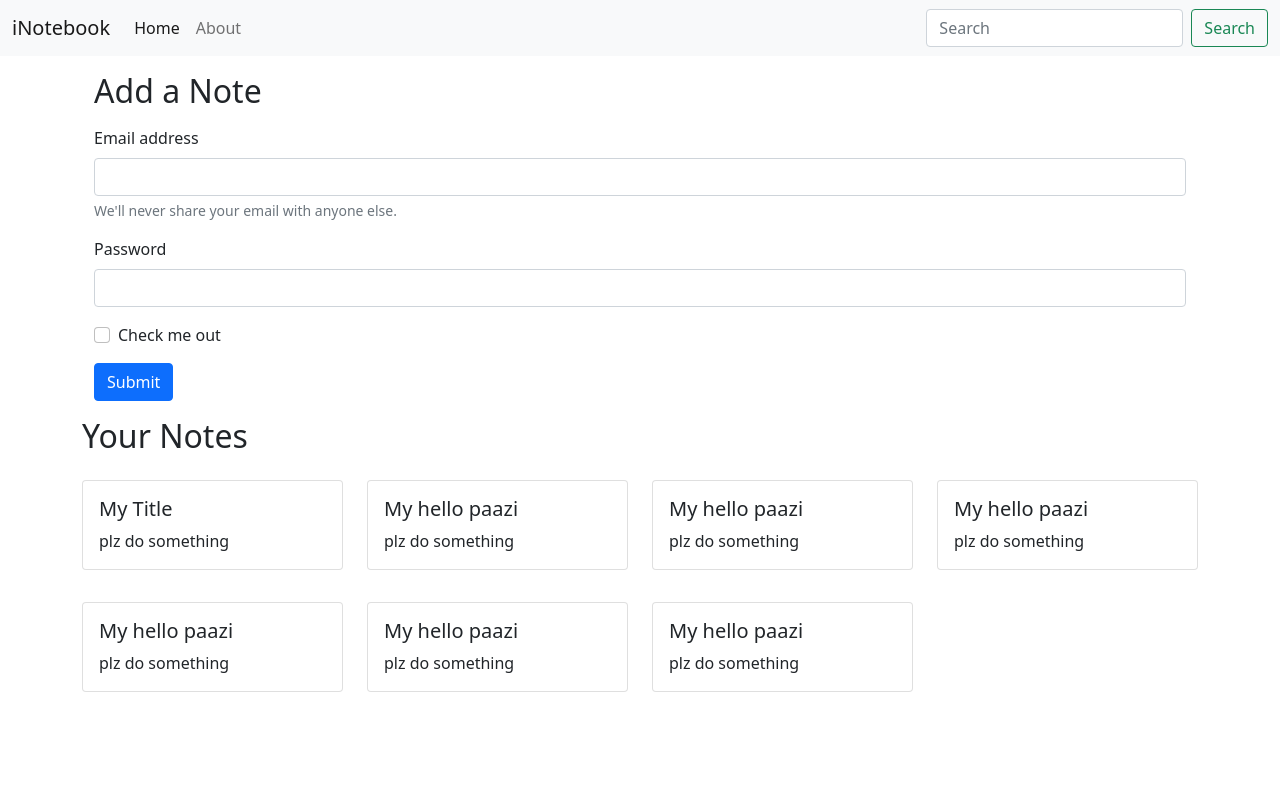
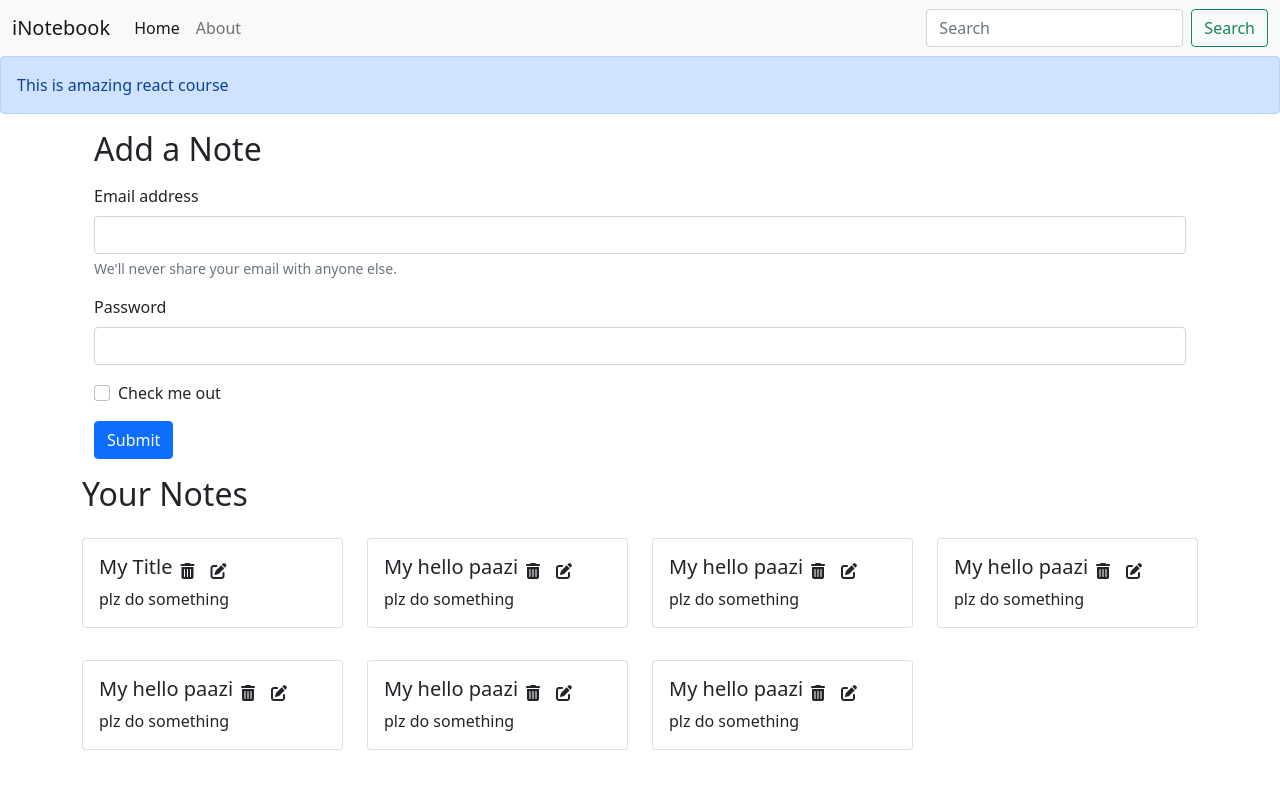
Before and after one commit to adarshpremshukla/inotebook, a React (Create React App) app: page / in a window 1280 px wide. Shown: the top 786 px of the page. Built offline with nearby package versions, Linux system fonts and the light colour scheme.

Commit message:
video62
add font awesome and alert.js

```diff
--- a/public/index.html
+++ b/public/index.html
@@ -20,6 +20,8 @@
   <noscript>You need to enable JavaScript to run this app.</noscript>
   <div id="root"></div>
 
+  <!-- font awesome link -->
+  <script src="https://kit.fontawesome.com/b40bd984a7.js" crossorigin="anonymous"></script>
 
   <!-- bootstrap js -->
   <script src="https://cdn.jsdelivr.net/npm/bootstrap@5.0.2/dist/js/bootstrap.bundle.min.js"
--- a/src/App.js
+++ b/src/App.js
@@ -8,6 +8,7 @@
 import Home from './components/Home';
 import About from './components/About';
 import NoteState from './context/notes/NoteState';
+import Alert from './components/Alert';
 
 export default function App() {
   return (
@@ -15,6 +16,7 @@
       <NoteState>
         <Router>
           <Navbar />
+          <Alert message="This is amazing react course"/>
           <div className="container">
             <Routes>
               <Route path="/" element={<Home />} />
--- /dev/null
+++ b/src/components/Alert.js
@@ -0,0 +1,11 @@
+import React from 'react'
+
+export const Alert = (props) => {
+    return (
+        <div className="alert alert-primary" role="alert">
+            {props.message}
+        </div>
+    )
+}
+
+export default Alert
--- a/src/components/Home.js
+++ b/src/components/Home.js
@@ -7,17 +7,17 @@
         <h2>Add a Note</h2>
         <form className='my-3'>
           <div className="mb-3">
-            <label for="exampleInputEmail1" className="form-label">Email address</label>
+            <label htmlFor="exampleInputEmail1" className="form-label">Email address</label>
             <input type="email" className="form-control" id="exampleInputEmail1" aria-describedby="emailHelp" />
             <div id="emailHelp" className="form-text">We'll never share your email with anyone else.</div>
           </div>
           <div className="mb-3">
-            <label for="exampleInputPassword1" className="form-label">Password</label>
+            <label htmlFor="exampleInputPassword1" className="form-label">Password</label>
             <input type="password" className="form-control" id="exampleInputPassword1" />
           </div>
           <div className="mb-3 form-check">
             <input type="checkbox" className="form-check-input" id="exampleCheck1" />
-            <label className="form-check-label" for="exampleCheck1">Check me out</label>
+            <label className="form-check-label" htmlFor="exampleCheck1">Check me out</label>
           </div>
           <button type="submit" className="btn btn-primary">Submit</button>
         </form>
--- a/src/components/NoteItem.js
+++ b/src/components/NoteItem.js
@@ -6,8 +6,13 @@
         <div className='col-md-3'>
             <div className="card my-3" >
                 <div className="card-body">
-                    <h5 className="card-title"> {note.title}</h5>
+                    <div className="d-flex align-items-center">
+                        <h5 className="card-title">{note.title}</h5>
+                        <i className="fa-solid fa-trash-can mx-2"></i>
+                        <i className="fa-solid fa-pen-to-square mx-2"></i>
+                    </div>
                     <p className="card-text">{note.description}</p>
+
                 </div>
             </div>
         </div>
--- a/src/components/Notes.js
+++ b/src/components/Notes.js
@@ -9,7 +9,7 @@
         <div className="row my-3">
             <h2>Your Notes</h2>
             {notes.map((note) => {
-                return <NoteItem note={note}/>
+                return <NoteItem key = {note._id} note={note}/>
             })}
         </div>
     )
--- a/src/index.css
+++ b/src/index.css
@@ -0,0 +1,3 @@
+i{
+    cursor: pointer;
+}
```
